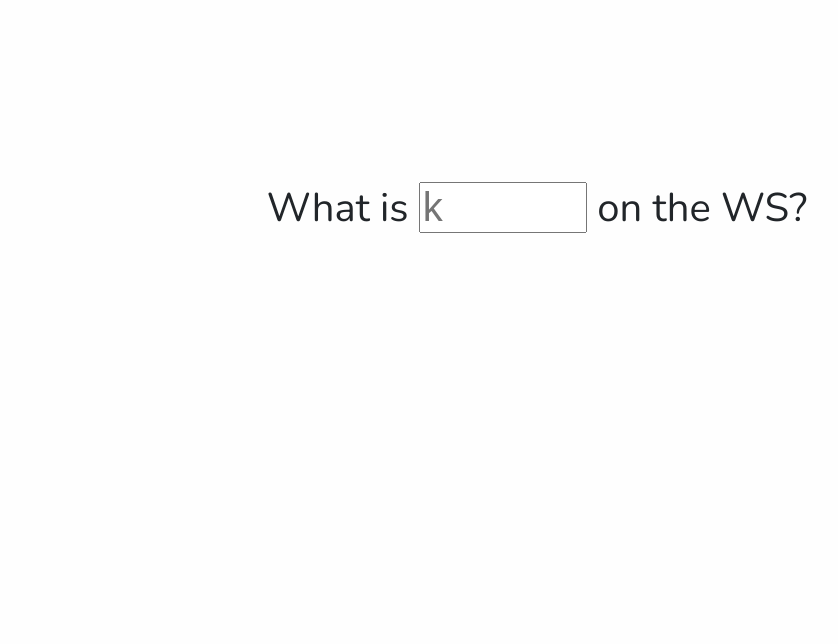
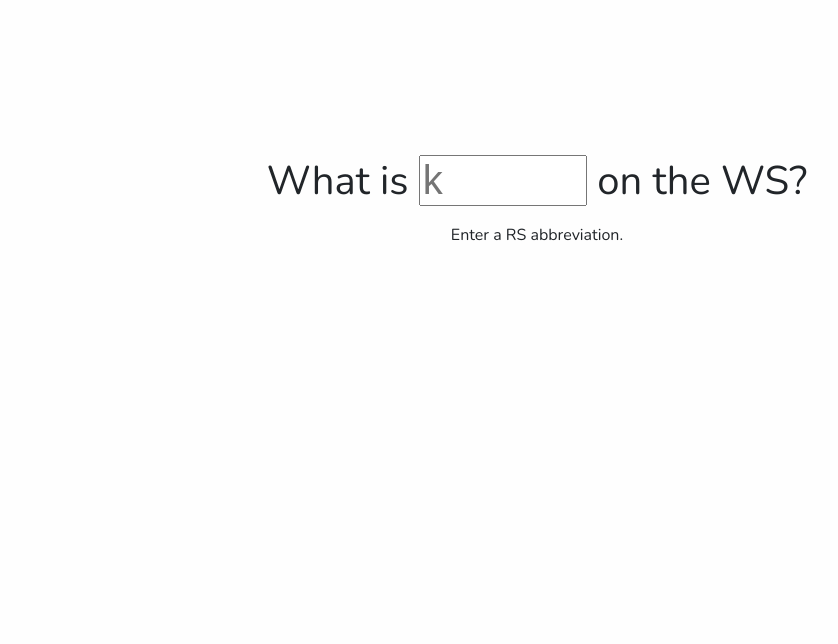
Before and after one commit to rmleg/knitonthews, a plain HTML site: page index.html in a window 1280 px wide. Shown: the top 644 px of the page, without its empty margins (103-941 px from the left). Drawn offline with nearby package versions, Linux system fonts and the light colour scheme.

Commit message:
added form label

```diff
--- a/index.html
+++ b/index.html
@@ -24,8 +24,9 @@
 			<div class="form-container">
 				<form>
 					<span class="h1">
-						What is <input type="text" placeholder="k" /> on the WS?
+						What is <input id="abbreviation" type="text" placeholder="k" /> on the WS?
 					</span>
+					<p class="center"><label for="abbreviation">Enter a RS abbreviation.</label></p>
 					<p id="find-out" class="hide">
 						<button type="submit">Find out!</button>
 					</p>
--- a/style.scss
+++ b/style.scss
@@ -109,3 +109,7 @@ button {
 .hide {
     display: none;
 }
+
+.center {
+    text-align: center;
+}
```
Also changed, not shown: style.css, 1 other file.
